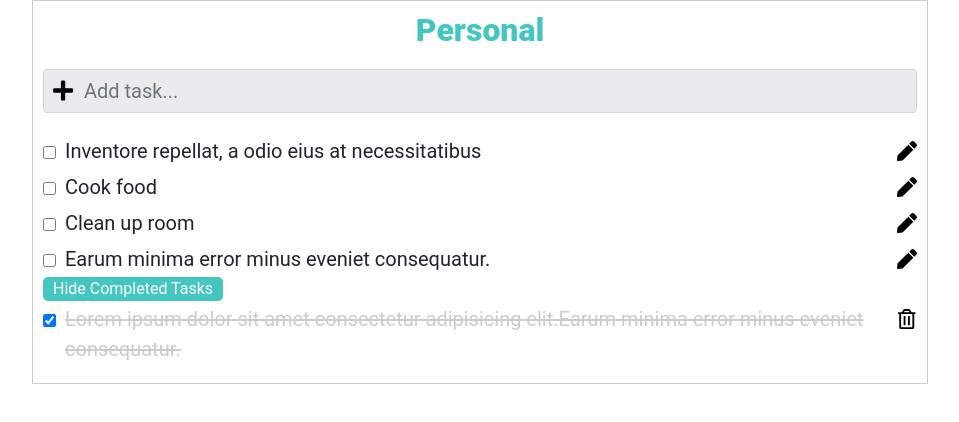
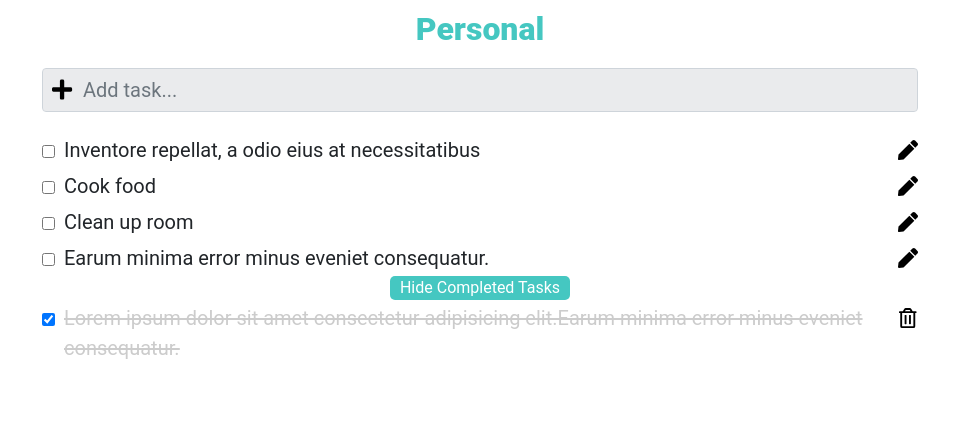
Before and after one commit to Akmatworld/todo-app, a Vue app: page / in a window 1280 px wide. Both pictures are taken after a click on the checkbox 209 px from the left and 152 px from the top of the page. Shown: the top 422 px of the page, without its empty margins (160-1119 px from the left). Built offline with nearby package versions, Linux system fonts and the light colour scheme.

Commit message:
Fixed some bugs related with delete completed tasks and hide, show completed tasks, Implemented show or hide title for completed tasks

```diff
--- a/src/App.vue
+++ b/src/App.vue
@@ -2,7 +2,7 @@
   <div id="app">
     <h2 class="todo-title">Personal</h2>
     <AddTodo @add-todo="addTodo"/>
-    <Todos :todos="todos" :completed-todos="completedTodos" @delete-todo="deleteTodo" @save-text="saveText" @move-text-completed="moveText" @move-text-Back="moveBack" @hide-completed-tasks="hideCompletedTasks"/>
+    <Todos :todos="todos" :hideText="isHidetext" :title-hide-or-show="titleHideOrShow" :completed-todos="completedTodos" @delete-todo="deleteTodo" @save-text="saveText" @move-text-completed="moveText" @move-text-Back="moveBack" @hide-completed-tasks="hideCompletedTasks"/>
   </div>
 </template>
 <script>
@@ -39,13 +39,15 @@ export default {
           completed: false
         },
         {
-          i: 5,
+          id: 5,
           title: 'Earum minima error minus eveniet consequatur.',
           completed: false
         }
       ],
       completedTodos: [],
-      temporaryComletedTasks: []
+      temporaryComletedTasks: [],
+      isHidetext: false,
+      titleHideOrShow: 'Hide '
     }
   },
   methods: {
@@ -54,6 +56,9 @@ export default {
     },
     deleteTodo (todoId) {
       this.completedTodos = this.completedTodos.filter(ctodo => ctodo.id !== todoId)
+      if (this.completedTodos.length === 0) {
+        this.isHidetext = false
+      }
     },
     saveText (changedText) {
       this.todos.forEach((item, index) => {
@@ -64,12 +69,17 @@ export default {
     },
     hideCompletedTasks () {
       if (this.completedTodos.length > 0) {
+        this.temporaryComletedTasks = this.completedTodos
         this.completedTodos = []
+        this.titleHideOrShow = 'Show '
       } else {
         this.completedTodos = this.temporaryComletedTasks
+        this.temporaryComletedTasks = []
+        this.titleHideOrShow = 'Hide '
       }
     },
     moveText (id) {
+      this.isHidetext = true
       let index = null
       this.todos.forEach((item, i) => {
         if (item.id === id) {
@@ -81,6 +91,7 @@ export default {
       this.todos.splice(index, 1)
     },
     moveBack (id) {
+      this.isHidetext = false
       let index = null
       this.completedTodos.forEach((item, i) => {
         if (item.id === id) {
@@ -103,7 +114,6 @@ body {
 #app {
   width: 70%;
   margin: 0 auto;
-  border: 1px solid #ccc;
   font-family: Roboto;
 }
 .todo-title {
--- a/src/components/HideCompletedTasksButton.vue
+++ b/src/components/HideCompletedTasksButton.vue
@@ -1,15 +1,15 @@
 <template>
-  <div >
-    <div class="hide-completed-bnt" @click="$emit('hide-completed-tasks')">Hide Completed Tasks</div>
+  <div class="hide-completed-list">
+    <div class="hide-completed-bnt" @click="hideCompletedTasks">{{ title }}Completed Tasks</div>
   </div>
 </template>
 <script>
 export default {
   name: 'HideCompletedTasksButton',
-  data () {
-    return {
-      show: 'Show Completed Tasks',
-      hide: 'Hide Completed Tasks'
+  props: ['title'],
+  methods: {
+    hideCompletedTasks () {
+      this.$emit('hide-completed-tasks')
     }
   }
 }
--- a/src/components/Todos.vue
+++ b/src/components/Todos.vue
@@ -4,7 +4,7 @@
       <li :key="todo.id" v-for="todo in todos">
         <Todo :todo="todo" @save-text="saveText" @move-text-completed="moveText"/>
       </li>
-      <HideCompletedTasksBtn/>
+      <HideCompletedTasksBtn v-if="hideText" :title="titleHideOrShow" @hide-completed-tasks="$emit('hide-completed-tasks')"/>
       <li :key="ctodo.id" v-for="ctodo in completedTodos">
         <CompletedTodo :ctodo="ctodo" @delete-todo="$emit('delete-todo', ctodo.id)" @move-back="$emit('move-text-Back', ctodo.id)"/>
       </li>
@@ -25,7 +25,9 @@ export default {
   },
   props: [
     'todos',
-    'completedTodos'
+    'completedTodos',
+    'hideText',
+    'titleHideOrShow'
   ],
   methods: {
     saveText (changedText) {
```
